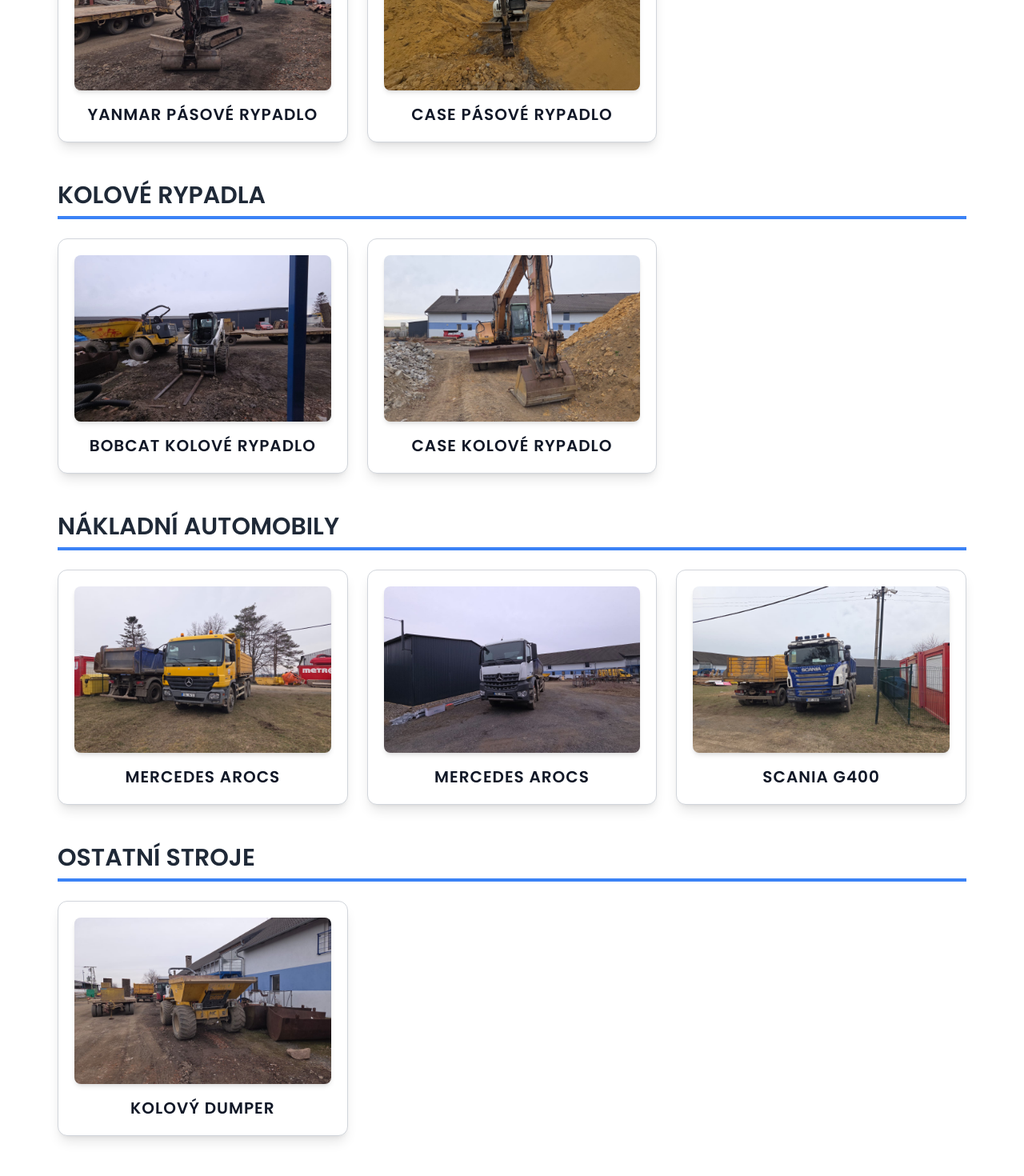
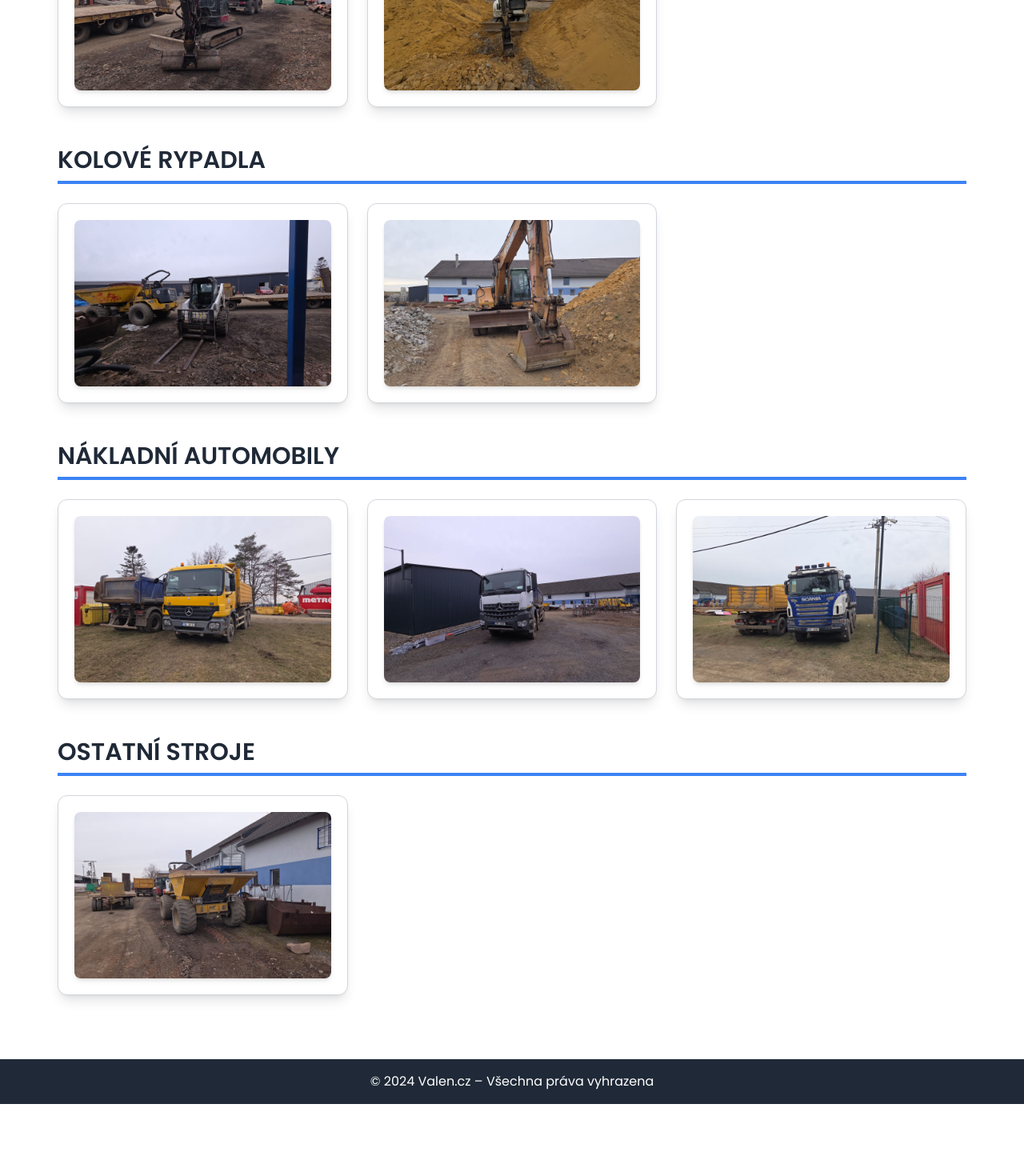
Before and after one commit to yesman1799/valen-website, a Vue app: page /equipment in a window 1280 px wide. Shown: the part 460-1930 px from the top of the page at 80% size. After the commit the page ends 1840 px from the top, so only its background shows below. Built offline with nearby package versions, Linux system fonts and the light colour scheme.

Commit message:
made changes due to a client

```diff
--- a/src/views/EquipmentView.vue
+++ b/src/views/EquipmentView.vue
@@ -7,9 +7,8 @@
       <div class="grid grid-cols-1 sm:grid-cols-2 lg:grid-cols-3 gap-6">
         <div v-for="(machine, idx) in category.machines" :key="idx"
              class="bg-white border border-gray-300 p-4 sm:p-5 rounded-xl shadow-lg hover:shadow-2xl transform hover:scale-105 transition-all duration-300">
-          <img :src="getImage(machine.image)" :alt="machine.name"
-               class="w-full h-44 sm:h-52 object-cover rounded-lg mb-4 shadow-md">
-          <h3 class="text-lg sm:text-xl font-semibold text-gray-900 text-center uppercase tracking-wider">{{ machine.name }}</h3>
+          <img :src="getImage(machine.image)" :alt="'Technika'"
+               class="w-full h-44 sm:h-52 object-cover rounded-lg shadow-md">
         </div>
       </div>
     </section>
@@ -24,29 +23,29 @@
         {
           name: 'Pásové rypadla',
           machines: [
-            { name: 'Yanmar Pásové Rypadlo', image: 'yanmar_pasove.jpg' },
-            { name: 'CASE Pásové Rypadlo', image: 'case_pasove.jpg' }
+            { image: 'yanmar_pasove.jpg' },
+            { image: 'case_pasove.jpg' }
           ]
         },
         {
           name: 'Kolové rypadla',
           machines: [
-            { name: 'Bobcat Kolové Rypadlo', image: 'bobcat_kolove.jpg' },
-            { name: 'CASE Kolové Rypadlo', image: 'case_kolove.jpg' }
+            { image: 'bobcat_kolove.jpg' },
+            { image: 'case_kolove.jpg' }
           ]
         },
         {
           name: 'Nákladní automobily',
           machines: [
-            { name: 'Mercedes Arocs', image: 'mercedes_arocs_1.jpg' },
-            { name: 'Mercedes Arocs', image: 'mercedes_arocs_2.jpg' },
-            { name: 'Scania G400', image: 'scania_g400.jpg' }
+            { image: 'mercedes_arocs_1.jpg' },
+            { image: 'mercedes_arocs_2.jpg' },
+            { image: 'scania_g400.jpg' }
           ]
         },
         {
           name: 'Ostatní stroje',
           machines: [
-            { name: 'Kolový Dumper', image: 'kolovy_dumper.jpg' }
+            { image: 'kolovy_dumper.jpg' }
           ]
         }
       ]
--- a/src/views/HomeView.vue
+++ b/src/views/HomeView.vue
@@ -5,8 +5,12 @@
 
     <!-- Hero Section Content (Fixed Layering) -->
     <div class="absolute inset-0 flex flex-col justify-center items-start text-white px-10 z-10">
-      <h1 class="text-5xl font-bold mb-4">Rekonstrukce a novostavba objektů</h1>
-      <p class="text-lg mb-6">Kvalita, tradice a spolehlivost od roku 2009</p>
+      <h1 class="text-5xl font-bold mb-4 relative">
+        <span class="bg-gray-900 bg-opacity-30 px-6 py-3 rounded-lg shadow-xl">Rekonstrukce a novostavba objektů</span>
+      </h1>
+      <p class="text-lg mb-6 relative">
+        <span class="bg-gray-800 bg-opacity-20 px-4 py-2 rounded-md shadow-lg">Kvalita, tradice a spolehlivost od roku 2009</span>
+      </p>
       <router-link to="/contact">
         <button class="bg-primary text-black px-6 py-3 rounded-lg font-semibold hover:bg-secondary transition">
           Objednat
--- a/src/views/ServicesView.vue
+++ b/src/views/ServicesView.vue
@@ -18,12 +18,12 @@
   data() {
     return {
       services: [
-        { name: 'Výstavba a rekonstrukce', description: 'Kompletní stavební práce včetně rekonstrukcí budov.' },
-        { name: 'Inženýrské sítě', description: 'Realizace kanalizací, vodovodů a dalších sítí.' },
-        { name: 'Zemní práce', description: 'Provádíme výkopové a terénní úpravy pro různé projekty.' },
-        { name: 'Doprava a mechanizace', description: 'Přeprava materiálů a stavební mechanizace.' },
-        { name: 'Pronájem techniky', description: 'Zapůjčení stavebních strojů a mechanizace.' },
-        { name: 'Konzultační činnost', description: 'Odborné poradenství v oblasti stavebnictví a inženýrství.' }
+        { name: 'Rekonstrukce', description: 'Komplexní renovace budov, zahrnující opravy, modernizace a zlepšení energetické účinnosti.' },
+        { name: 'Inženýrské sítě', description: 'Realizace a rekonstrukce kanalizačních, vodovodních a dalších inženýrských sítí pro infrastrukturu.' },
+        { name: 'Zemní práce', description: 'Profesionální výkopové a terénní úpravy, příprava základů a modelace terénu pro stavební projekty.' },
+        { name: 'Stavba Rodinného domu na klíč', description: 'Kompletní výstavba rodinných domů na klíč – od projektové dokumentace po finální realizaci.' },
+        { name: 'Bourací práce', description: 'Demolice stavebních objektů s důrazem na bezpečnost a ekologickou likvidaci odpadu.' },
+        { name: 'Rekonstrukce Ulic', description: 'Obnova městských komunikací, pokládka asfaltu, dlažby a modernizace dopravní infrastruktury.' }
       ]
     };
   }
```
